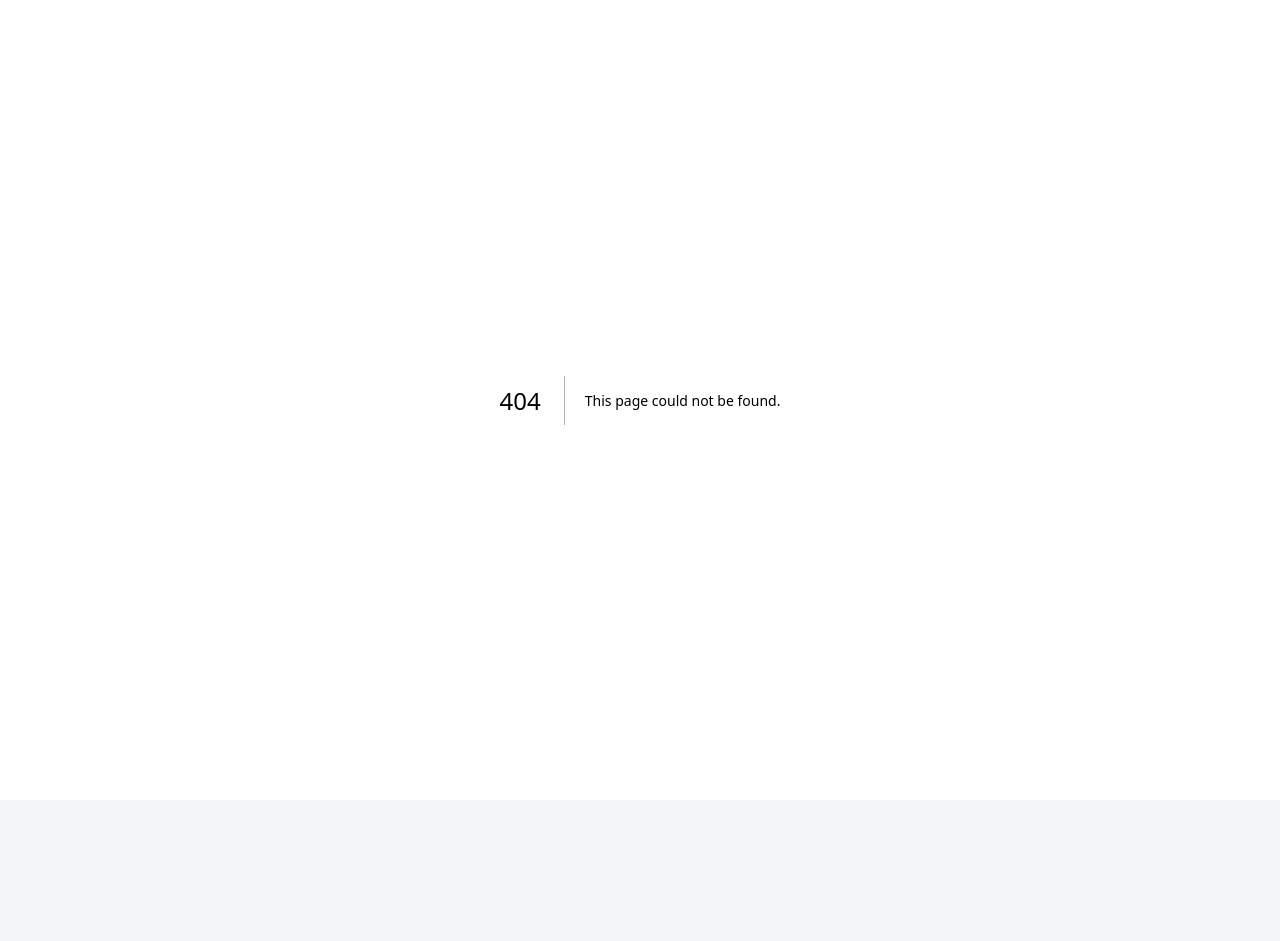
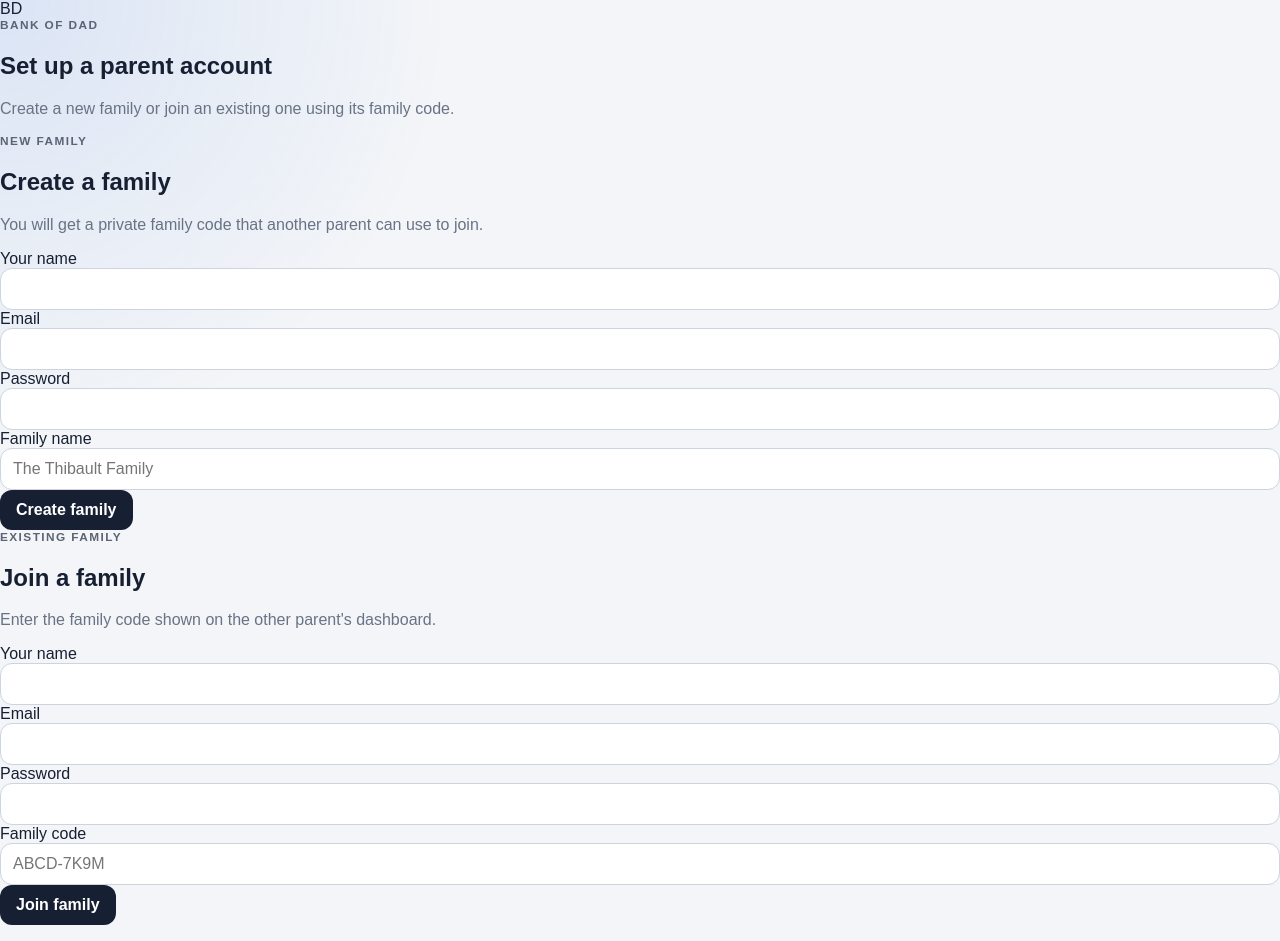
Before and after one commit to tylerthibault/Bank-Of-Dad, a Next.js app: page /register in a window 1280 px wide. Before the commit this address had no page. Shown: the top 941 px of the page. Before the commit the page ends 800 px from the top, so only its background shows below. Built offline with nearby package versions, Linux system fonts and the light colour scheme; no server answers.

Commit message:
Add create-family and join-family registration

```diff
--- /dev/null
+++ b/app/register/page.tsx
@@ -0,0 +1,138 @@
+import Link from "next/link";
+import { redirect } from "next/navigation";
+import {
+  registerCreateFamilyAction,
+  registerJoinFamilyAction,
+} from "@/app/auth-actions";
+import { getCurrentUser } from "@/lib/auth";
+
+export const dynamic = "force-dynamic";
+
+export default async function RegisterPage({
+  searchParams,
+}: {
+  searchParams: Promise<{ error?: string }>;
+}) {
+  const user = await getCurrentUser();
+
+  if (user) {
+    redirect("/dashboard");
+  }
+
+  const params = await searchParams;
+  const newFamiliesDisabled = process.env.ALLOW_REGISTRATION === "false";
+
+  return (
+    <main className="auth-shell wide-auth">
+      <section className="auth-heading">
+        <div className="brand-mark">BD</div>
+        <p className="eyebrow">Bank of Dad</p>
+        <h1>Set up a parent account</h1>
+        <p className="subtle">
+          Create a new family or join an existing one using its family code.
+        </p>
+        {params.error ? <div className="alert error">{params.error}</div> : null}
+      </section>
+
+      <section className="auth-choice-grid">
+        <article className="auth-card">
+          <p className="eyebrow">New family</p>
+          <h2>Create a family</h2>
+          <p className="subtle">
+            You will get a private family code that another parent can use to join.
+          </p>
+
+          {newFamiliesDisabled ? (
+            <div className="alert error">
+              Creating new families is currently disabled on this server.
+            </div>
+          ) : (
+            <form action={registerCreateFamilyAction} className="stack">
+              <label>
+                Your name
+                <input name="name" autoComplete="name" maxLength={60} required />
+              </label>
+
+              <label>
+                Email
+                <input name="email" type="email" autoComplete="email" required />
+              </label>
+
+              <label>
+                Password
+                <input
+                  name="password"
+                  type="password"
+                  autoComplete="new-password"
+                  minLength={8}
+                  required
+                />
+              </label>
+
+              <label>
+                Family name
+                <input
+                  name="familyName"
+                  placeholder="The Thibault Family"
+                  maxLength={60}
+                  required
+                />
+              </label>
+
+              <button type="submit">Create family</button>
+            </form>
+          )}
+        </article>
+
+        <article className="auth-card" id="join">
+          <p className="eyebrow">Existing family</p>
+          <h2>Join a family</h2>
+          <p className="subtle">
+            Enter the family code shown on the other parent&apos;s dashboard.
+          </p>
+
+          <form action={registerJoinFamilyAction} className="stack">
+            <label>
+              Your name
+              <input name="name" autoComplete="name" maxLength={60} required />
+            </label>
+
+            <label>
+              Email
+              <input name="email" type="email" autoComplete="email" required />
+            </label>
+
+            <label>
+              Password
+              <input
+                name="password"
+                type="password"
+                autoComplete="new-password"
+                minLength={8}
+                required
+              />
+            </label>
+
+            <label>
+              Family code
+              <input
+                name="familyCode"
+                placeholder="ABCD-7K9M"
+                autoCapitalize="characters"
+                autoComplete="off"
+                maxLength={12}
+                required
+              />
+            </label>
+
+            <button type="submit">Join family</button>
+          </form>
+        </article>
+      </section>
+
+      <p className="auth-footer centered">
+        Already have an account? <Link href="/login">Log in</Link>
+      </p>
+    </main>
+  );
+}
```
